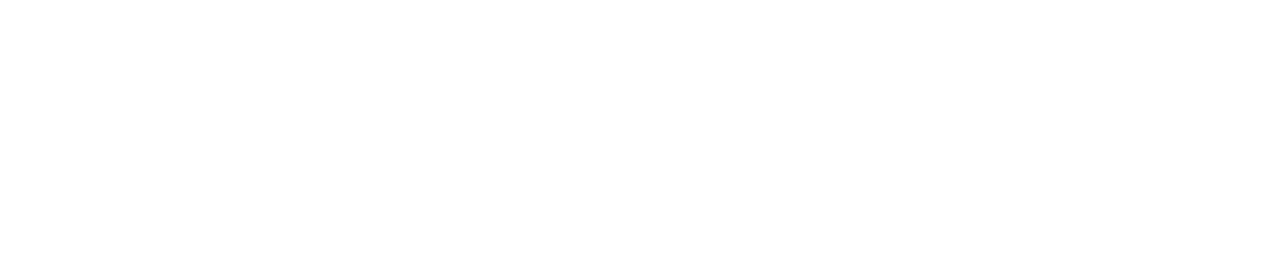
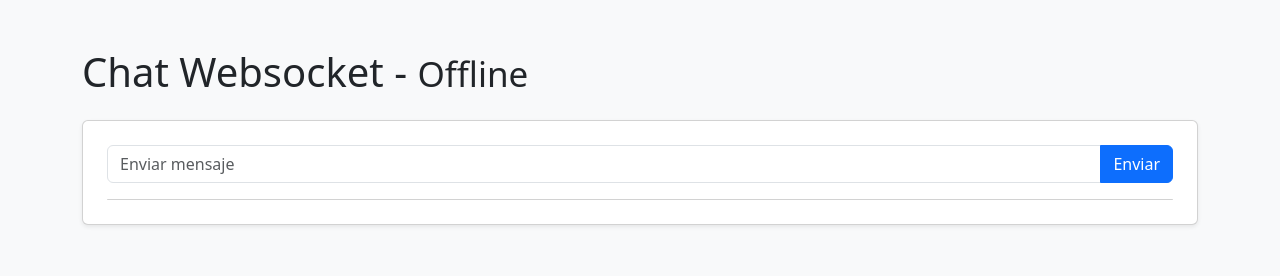
Before and after one commit to Gibson-Arbey/chat-websocket, a website: page public/index.html in a window 1280 px wide. Drawn offline with nearby package versions, Linux system fonts and the light colour scheme.

Commit message:
se modifica la vista del chat

```diff
--- a/public/index.html
+++ b/public/index.html
@@ -1,11 +1,77 @@
 <!DOCTYPE html>
 <html lang="en">
-<head>
-  <meta charset="UTF-8">
-  <meta name="viewport" content="width=device-width, initial-scale=1.0">
-  <title>Document</title>
-</head>
-<body>
+  <head>
+    <meta charset="UTF-8" />
+    <meta name="viewport" content="width=device-width, initial-scale=1.0" />
+    <title>WebSocket</title>
+    <link href="https://cdn.jsdelivr.net/npm/bootstrap@5.3.0-alpha1/dist/css/bootstrap.min.css" rel="stylesheet" />
+  </head>
 
-</body>
+  <body class="bg-light">
+    <div class="container py-5">
+      <h1 class="mb-4">Chat Websocket - <small>Status</small></h1>
+
+      <div class="card p-4 shadow-sm">
+        <form class="mb-3">
+          <div class="input-group">
+            <input type="text" class="form-control" placeholder="Enviar mensaje" />
+            <button class="btn btn-primary" type="submit">Enviar</button>
+          </div>
+        </form>
+
+        <ul id="messages" class="list-group"></ul>
+      </div>
+    </div>
+
+    <script>
+      let socket = null;
+
+      const form = document.querySelector("form");
+      const input = document.querySelector("input");
+      const messagesElem = document.querySelector("#messages");
+      const statusElem = document.querySelector("small");
+
+      function sendMessage(message) {
+        socket?.send(message);
+      }
+
+      function renderMessage(message) {
+        const li = document.createElement("li");
+        li.classList.add("list-group-item", "mb-2");
+        li.innerHTML = message;
+        messagesElem.prepend(li);
+      }
+
+      form.addEventListener("submit", (event) => {
+        event.preventDefault();
+        const message = input.value;
+        sendMessage(message);
+        input.value = null;
+      });
+
+      function connectToServer() {
+        socket = new WebSocket("ws://localhost:3000");
+
+        socket.onopen = (event) => {
+          statusElem.innerText = "Online";
+        };
+
+        socket.onclose = (event) => {
+          statusElem.innerText = "Offline";
+          setTimeout(() => {
+            connectToServer();
+          }, 1500);
+        };
+
+        socket.onmessage = (event) => {
+          const { payload } = JSON.parse(event.data);
+          renderMessage(payload);
+        };
+      }
+
+      connectToServer();
+    </script>
+
+    <script src="https://cdn.jsdelivr.net/npm/bootstrap@5.3.0-alpha1/dist/js/bootstrap.bundle.min.js"></script>
+  </body>
 </html>
```
